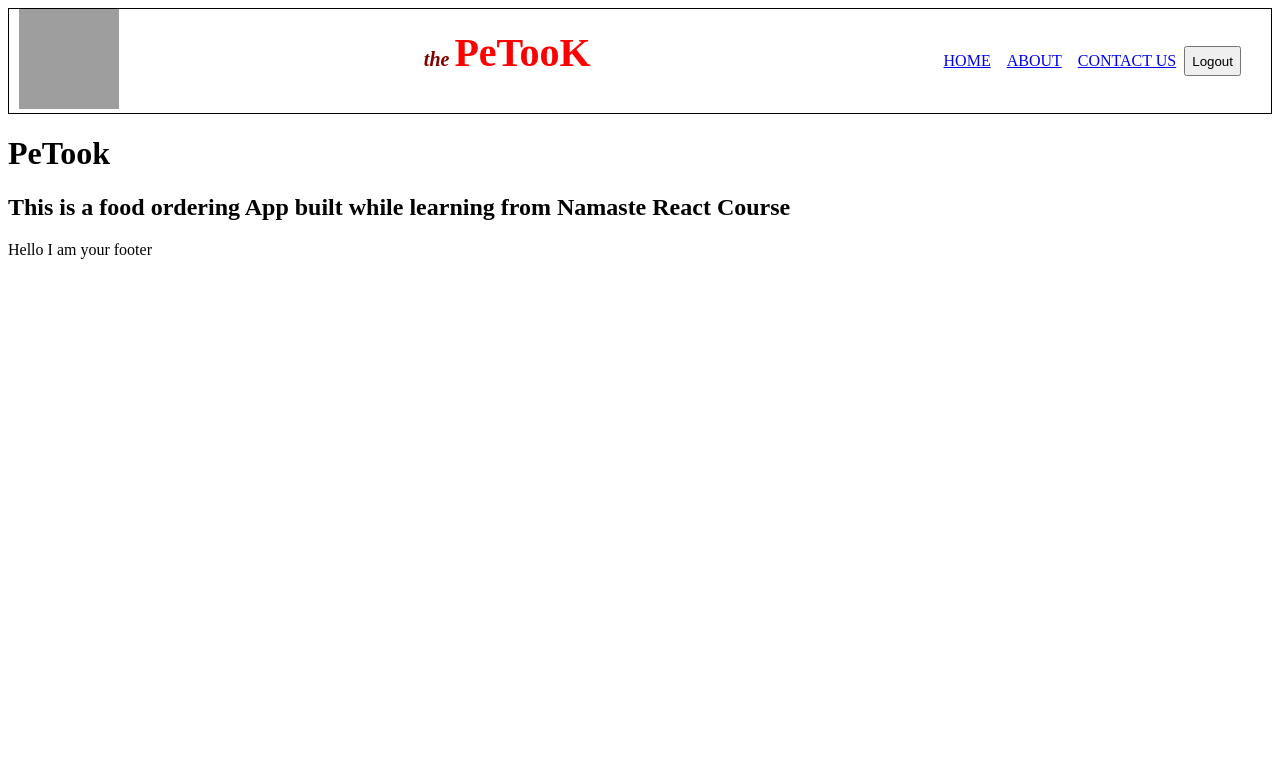
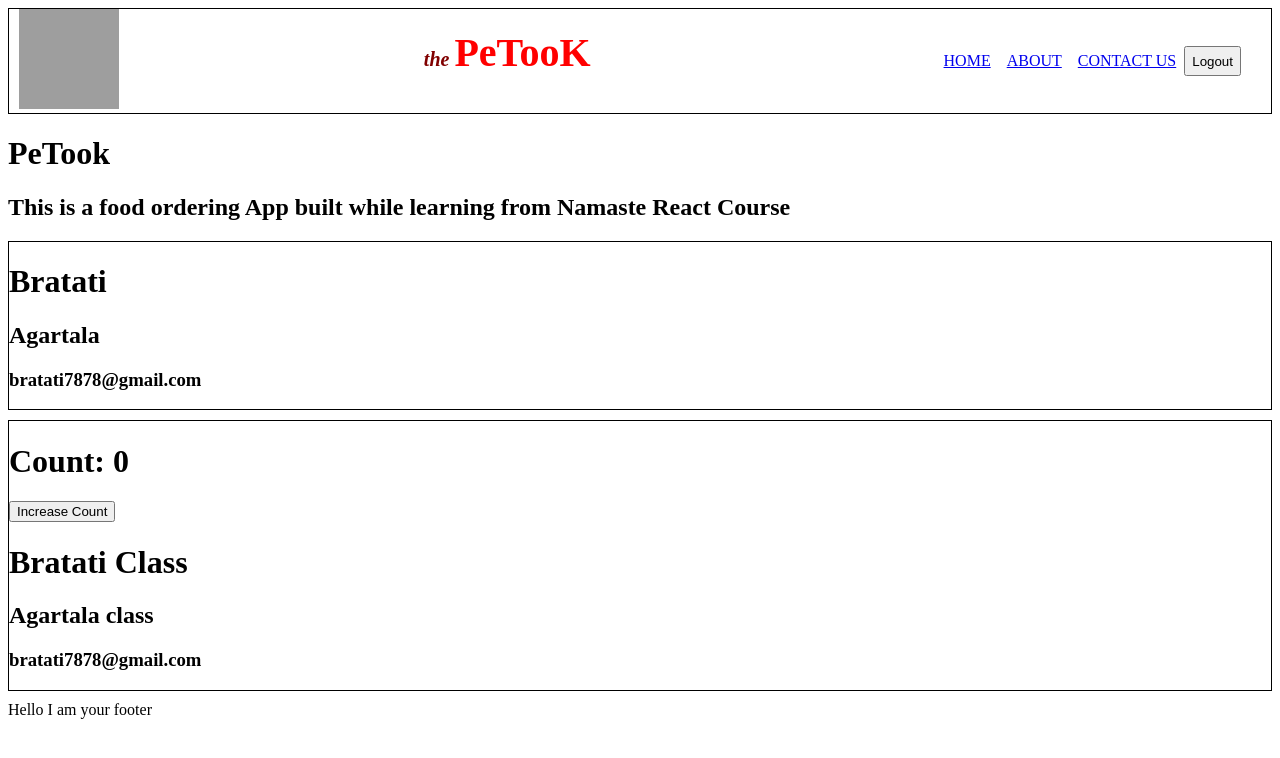
Before and after one commit to bratati57/namasteReact, a React (Vite) app: page /about in a window 1280 px wide. Shown: the top 758 px of the page. Built offline with nearby package versions, Linux system fonts and the light colour scheme; grey boxes are pictures that could not be loaded.

Commit message:
Episode8ClassbasedComponentLifeCycles

```diff
--- a/index.css
+++ b/index.css
@@ -99,3 +99,7 @@
     background-color: #F0F0F0;
     margin:10px;
 }
+.user-card{
+    border:1px solid black;
+    margin-bottom:10px;
+}
--- a/src/components/About.jsx
+++ b/src/components/About.jsx
@@ -1,8 +1,13 @@
+import UserClass from "./UserClass"
+import User from "./User"
+
 const About=()=>{
     return(
         <div>
             <h1>PeTook</h1>
             <h2>This is a food ordering App built while learning from Namaste React Course</h2>
+            <User name="Bratati" from="Agartala"/>
+            <UserClass name="Bratati Class" from="Agartala class"/>
             </div>
     )
 }
--- /dev/null
+++ b/src/components/User.jsx
@@ -0,0 +1,10 @@
+function User(props) {
+  return (
+    <div className="user-card">
+      <h1>{props.name}</h1>
+      <h2>{props.from}</h2>
+      <h3>bratati7878@gmail.com</h3>
+    </div>
+  );
+}
+export default User;
--- /dev/null
+++ b/src/components/UserClass.jsx
@@ -0,0 +1,26 @@
+import React from "react";
+class UserClass extends React.Component {
+  constructor(props) {
+    super(props);
+    this.state={
+        count:0,
+        count2:2,
+    }
+  }
+  render() {
+    const {name, from}=this.props;
+    const {count}=this.state;
+    return (
+      <div className="user-card">
+        <h1>Count: {count}</h1>
+        <button onClick={()=>{
+            this.setState({count:this.state.count+1})
+        }}>Increase Count</button>
+        <h1>{name}</h1>
+        <h2>{from}</h2>
+        <h3>bratati7878@gmail.com</h3>
+      </div>
+    );
+  }
+}
+export default UserClass;
```
